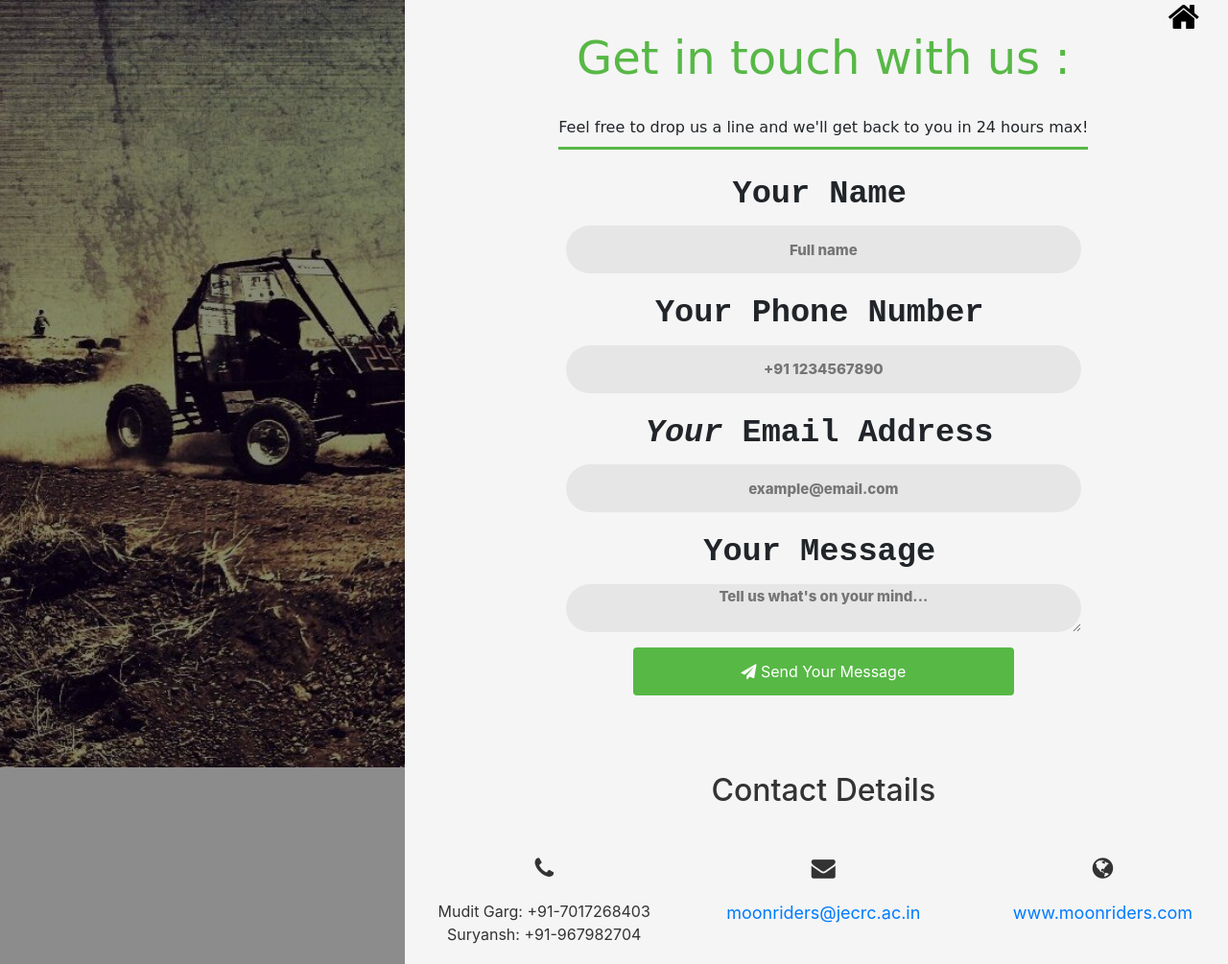
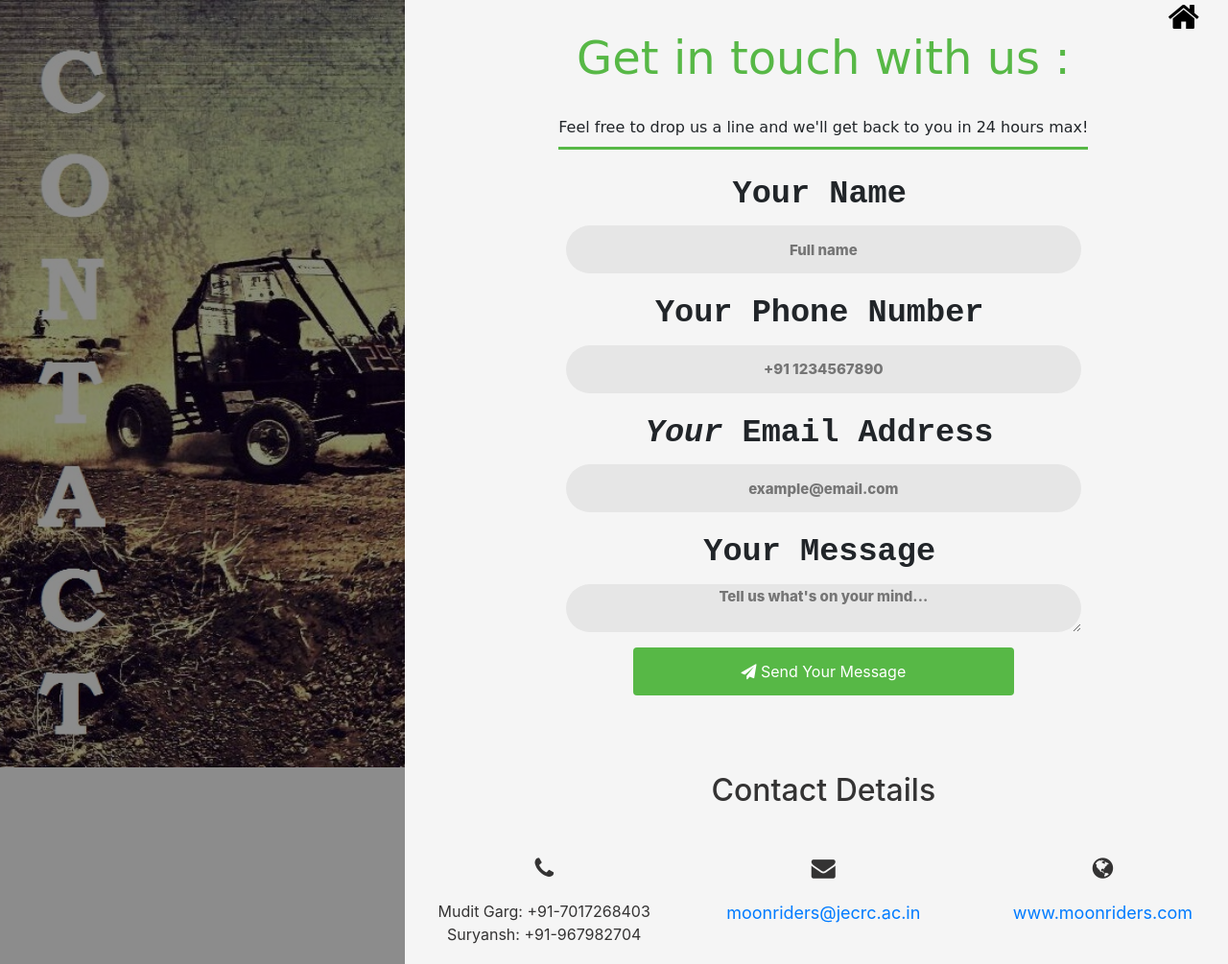
Before and after one commit to osdjecrc/moonrider, a plain HTML site: page contact.html in a window 1280 px wide. Shown: the top 1005 px of the page at 96% size. Drawn offline with nearby package versions, Linux system fonts and the light colour scheme.

Commit message:
modification in image on contact page

```diff
--- a/contact.html
+++ b/contact.html
@@ -22,7 +22,7 @@
 			<div class="main col-sm-12 col-md-4">
 				<div class="overlay">
 					<div class="image1 new">
-						<img src="./images/contact-us/left.jpg" alt="image">
+						<img src="./images/contact-us/left3.jpg" alt="image">
 					</div>
 
 				</div>
```
Also changed, not shown: images/contact-us/left.jpg (deleted), images/contact-us/left3.jpg (added), images/left3.jpg (added).
